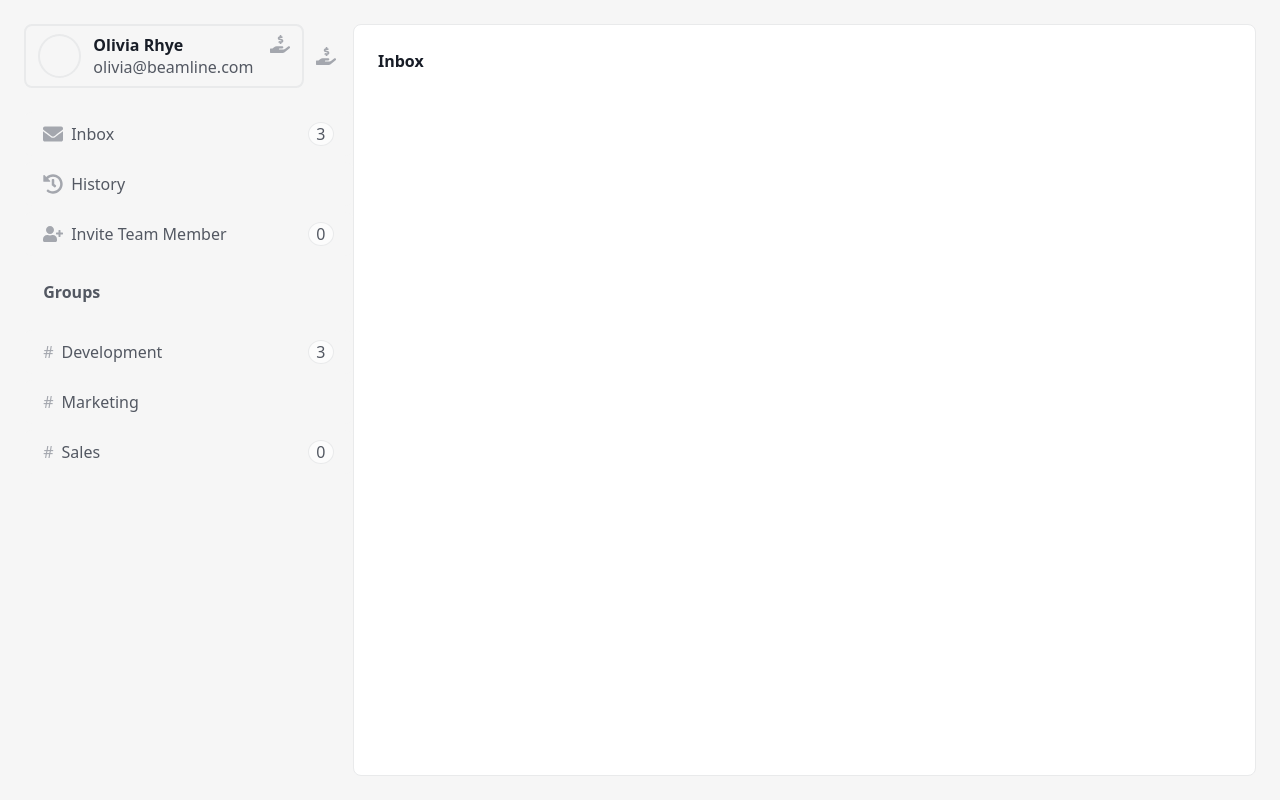
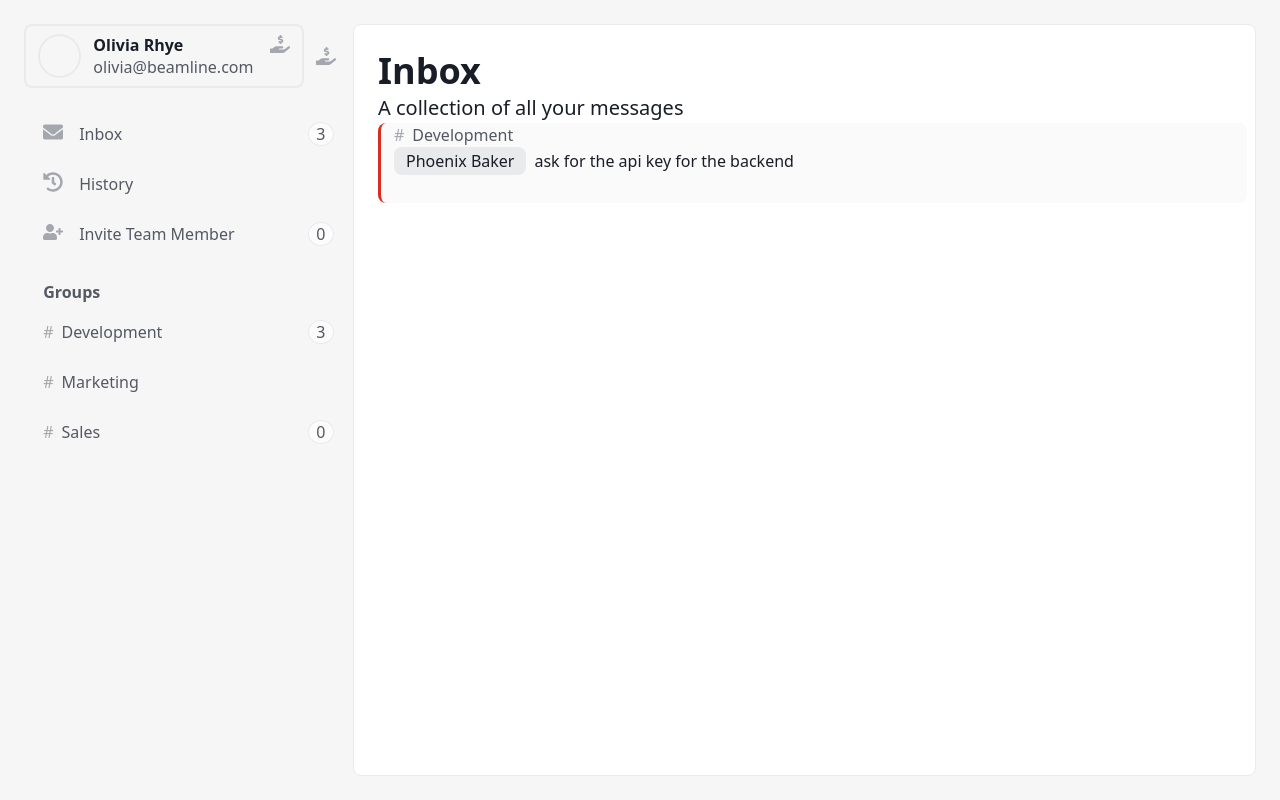
Before and after one commit to serae91/team_communication, a React app in the folder frontend/: page / in a window 1280 px wide. Built offline with nearby package versions, Linux system fonts and the light colour scheme; the HTML template or start-up script is replaced by a standard one.

Commit message:
message card started

```diff
--- a/frontend/src/components/main-page/inbox/Inbox.scss
+++ b/frontend/src/components/main-page/inbox/Inbox.scss
@@ -1,8 +1,26 @@
 @use '../../../styles/colors' as colors;
 @use '../../../styles/constants' as constants;
 
-.title {
-  height: constants.$height-title;
-  font-weight: constants.$font-weight-title;
-  color: colors.$color-text-main;
+.title-box {
+  display: flex;
+  flex-direction: column;
+  align-items: flex-start;
+
+  .title {
+    height: constants.$height-title;
+    font-size: constants.$font-size-title;
+    font-weight: constants.$font-weight-title;
+    color: colors.$color-text-main;
+    display: flex;
+    align-items: center;
+  }
+
+  .sub-title {
+    height: constants.$height-sub-title;
+    font-size: constants.$font-size-subtitle;
+    font-weight: constants.$font-weight-sub-title;
+    color: colors.$color-text-main;
+    display: flex;
+    align-items: center;
+  }
 }
--- a/frontend/src/components/main-page/inbox/Inbox.tsx
+++ b/frontend/src/components/main-page/inbox/Inbox.tsx
@@ -1,17 +1,26 @@
 import { JSX } from 'react';
 import './Inbox.scss';
 import BLContentCard from '../../ui/bl-content-card/BLContentCard';
+import MessageCard from './message-card/MessageCard';
 
 
-interface SideNavBarProfileProps {
+interface InboxProps {
 
 }
 
-function Inbox(props: SideNavBarProfileProps): JSX.Element {
-  return(<BLContentCard>
-      <div className={ 'title' }>
-        Inbox
+function Inbox(props: InboxProps): JSX.Element {
+  return(
+    <BLContentCard>
+      <div className={ 'title-box' }>
+        <div className={ 'title' }>
+          Inbox
+        </div>
+        <div className={ 'sub-title' }>
+          A collection of all your messages
+        </div>
       </div>
+
+      <MessageCard title={'Development'} sender={ 'Phoenix Baker' } message={ 'ask for the api key for the backend' }></MessageCard>
   </BLContentCard>
 
   );
--- /dev/null
+++ b/frontend/src/components/main-page/inbox/message-card/MessageCard.scss
@@ -0,0 +1,41 @@
+@use '../../../../styles/colors' as colors;
+@use '../../../../styles/constants' as constants;
+
+.message-card {
+  background-color: colors.$color-hover-gray;
+  height: constants.$height-message-card;
+  width: 100%;
+  border-radius: constants.$border-radius;
+  border-left-style: solid;
+  border-left-width: constants.$border-spacer-width;
+  border-left-color: colors.$color-error-red;
+  padding-left: 13px;
+  display: flex;
+  align-items: flex-start;
+  flex-direction: column;
+
+  .title {
+    display: flex;
+    flex-direction: row;
+    color: colors.$color-text-2;
+    align-items: center;
+  }
+
+  .message-box {
+    display: flex;
+    flex-direction: row;
+    align-items: center;
+    //justify-content: center;
+    color: colors.$color-text-main;
+
+    .sender {
+      border-radius: constants.$border-radius;
+      background-color: colors.$color-select-gray;
+      height: 28px;
+      padding: 0 12px;
+      display: flex;
+      align-items: center;
+      margin-right: constants.$margin-right;
+    }
+  }
+}
--- /dev/null
+++ b/frontend/src/components/main-page/inbox/message-card/MessageCard.tsx
@@ -0,0 +1,25 @@
+import { JSX } from 'react';
+import './MessageCard.scss';
+import BLSideSymbol from '../../../ui/bl-side-symbol/BLSideSymbol';
+
+
+interface MessageCardProps {
+  title: string;
+  sender: string;
+  message: string;
+}
+
+function MessageCard(props: MessageCardProps): JSX.Element {
+  return(
+    <div className={ 'message-card' }>
+      <div className={'title'}><BLSideSymbol>#</BLSideSymbol>{props.title}</div>
+      <div className={'message-box'}>
+        <div className={'sender'}>{props.sender}</div>
+        {props.message}
+      </div>
+    </div>
+
+  );
+}
+
+export default MessageCard;
--- a/frontend/src/components/main-page/side-nav-bar/SideNavBar.scss
+++ b/frontend/src/components/main-page/side-nav-bar/SideNavBar.scss
@@ -7,11 +7,6 @@
   height: 100vh;
   flex-direction: column;
   gap: 24px;
-
-  .side-symbol {
-    color: c.$color-text-3;
-    margin-right: 8px;
-  }
 
   .button-group {
     display: flex;
--- a/frontend/src/components/main-page/side-nav-bar/SideNavBar.tsx
+++ b/frontend/src/components/main-page/side-nav-bar/SideNavBar.tsx
@@ -3,6 +3,7 @@ import './SideNavBar.scss';
 import SideNavBarButton from './side-nav-bar-button/SideNavBarButton';
 import { FaEnvelope, FaHistory, FaUserPlus } from 'react-icons/fa';
 import SideNavBarProfile from './side-nav-bar-profile/SideNavBarProfile';
+import BLSideSymbol from '../../ui/bl-side-symbol/BLSideSymbol';
 
 
 interface SideNavBarProps {
@@ -15,28 +16,28 @@ function SideNavBar(props: SideNavBarProps): JSX.Element {
       <SideNavBarProfile/>
       <div className={ 'button-group' }>
         <SideNavBarButton badgeCount={ 3 }>
-          <FaEnvelope size={ 20 } className={'side-symbol'}/>
+          <BLSideSymbol><FaEnvelope size={ 20 } className={'side-symbol'}/></BLSideSymbol>
           Inbox
         </SideNavBarButton>
         <SideNavBarButton badgeCount={ undefined }>
-          <FaHistory size={ 20 } className={'side-symbol'}/>
+          <BLSideSymbol><FaHistory size={ 20 } className={'side-symbol'}/></BLSideSymbol>
           History
         </SideNavBarButton>
         <SideNavBarButton badgeCount={ 0 }>
-          <FaUserPlus size={ 20 } className={'side-symbol'}/>
+          <BLSideSymbol><FaUserPlus size={ 20 } className={'side-symbol'}/></BLSideSymbol>
           Invite Team Member
         </SideNavBarButton>
       </div>
       <div className={ 'button-group' }>
         <div className={'title'}>Groups</div>
         <SideNavBarButton badgeCount={ 3 }>
-          <div className={'side-symbol'}>#</div> Development
+          <BLSideSymbol>#</BLSideSymbol> Development
         </SideNavBarButton>
         <SideNavBarButton badgeCount={ undefined }>
-          <div className={'side-symbol'}>#</div> Marketing
+          <BLSideSymbol>#</BLSideSymbol> Marketing
         </SideNavBarButton>
         <SideNavBarButton badgeCount={ 0 }>
-          <div className={'side-symbol'}>#</div> Sales
+          <BLSideSymbol>#</BLSideSymbol> Sales
         </SideNavBarButton>
       </div>
     </div>
--- a/frontend/src/components/ui/bl-content-card/BlContentCard.scss
+++ b/frontend/src/components/ui/bl-content-card/BlContentCard.scss
@@ -4,6 +4,7 @@
 .content-card {
   flex: 1;
   display: flex;
+  flex-direction: column;
   justify-content: left;
   padding: constants.$padding;
   border-radius: constants.$border-radius;
--- /dev/null
+++ b/frontend/src/components/ui/bl-side-symbol/BLSideSymbol.scss
@@ -0,0 +1,7 @@
+@use '../../../styles/colors' as colors;
+@use '../../../styles/constants' as constants;
+
+.side-symbol {
+  color: colors.$color-text-3;
+  margin-right: constants.$margin-right;
+}
--- /dev/null
+++ b/frontend/src/components/ui/bl-side-symbol/BLSideSymbol.tsx
@@ -0,0 +1,17 @@
+import './BLSideSymbol.scss';
+import { JSX } from 'react';
+
+
+interface BLSideSymbolProps {
+  children
+}
+
+const BLSideSymbol = (props: BLSideSymbolProps): JSX.Element => {
+  return (
+    <div className={ 'side-symbol' }>
+      {props.children}
+    </div>
+  );
+};
+
+export default BLSideSymbol;
--- a/frontend/src/styles/_constants.scss
+++ b/frontend/src/styles/_constants.scss
@@ -1,6 +1,18 @@
 $border-radius: 8px;
 $border-width: 1px;
+$border-spacer-width: 3px;
 $font-weight-title: 600;
-$font-weight-2: 400;
+$font-weight-sub-title: 500;
+$font-weight-3: 400;
+
+$font-size-title: 36px;
+$font-size-subtitle: 20px;
+$font-size-3: 400;
+
 $height-title: 44px;
+$height-sub-title: 30px;
+$height-message-card: 80px;
+
+$margin-right: 8px;
+
 $padding: 24px;
```
